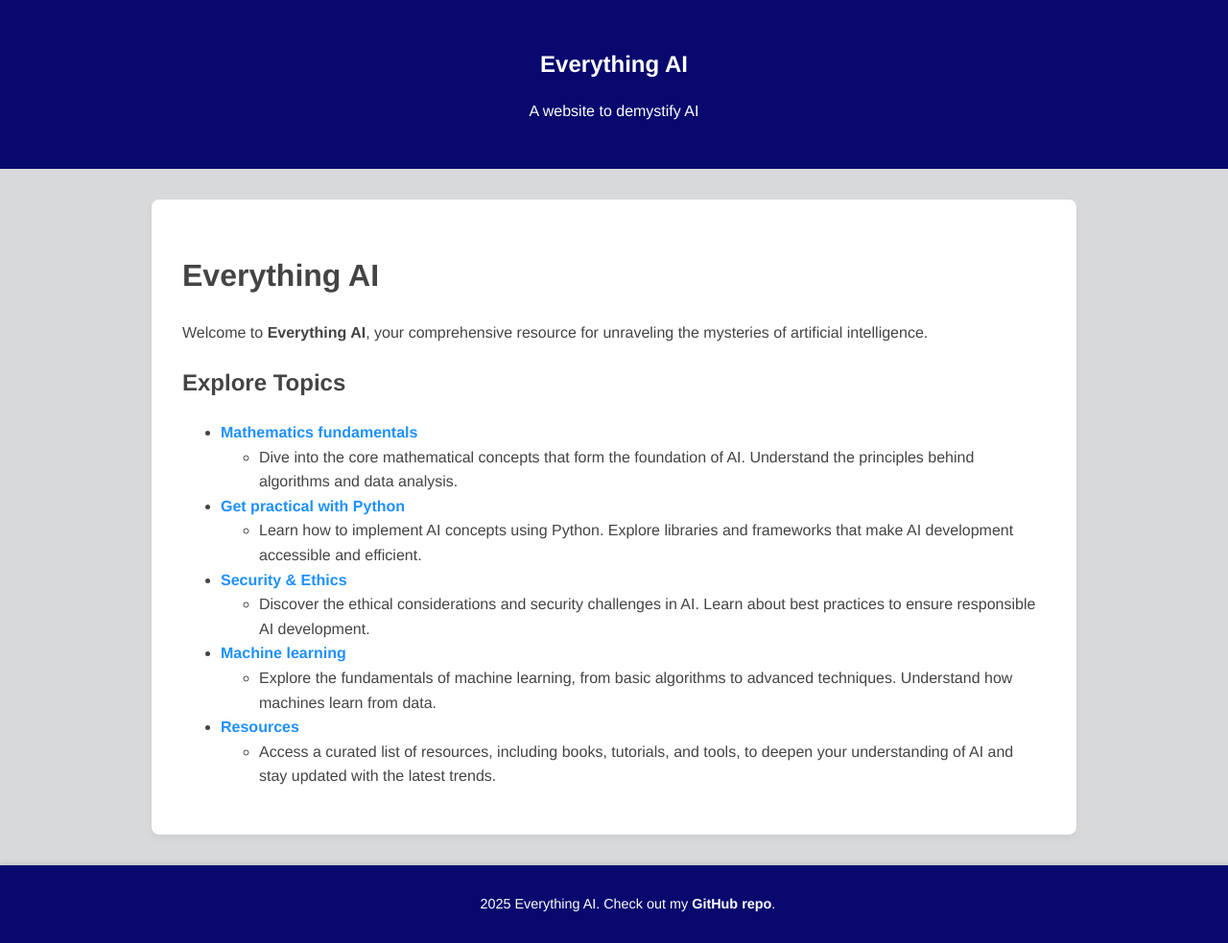
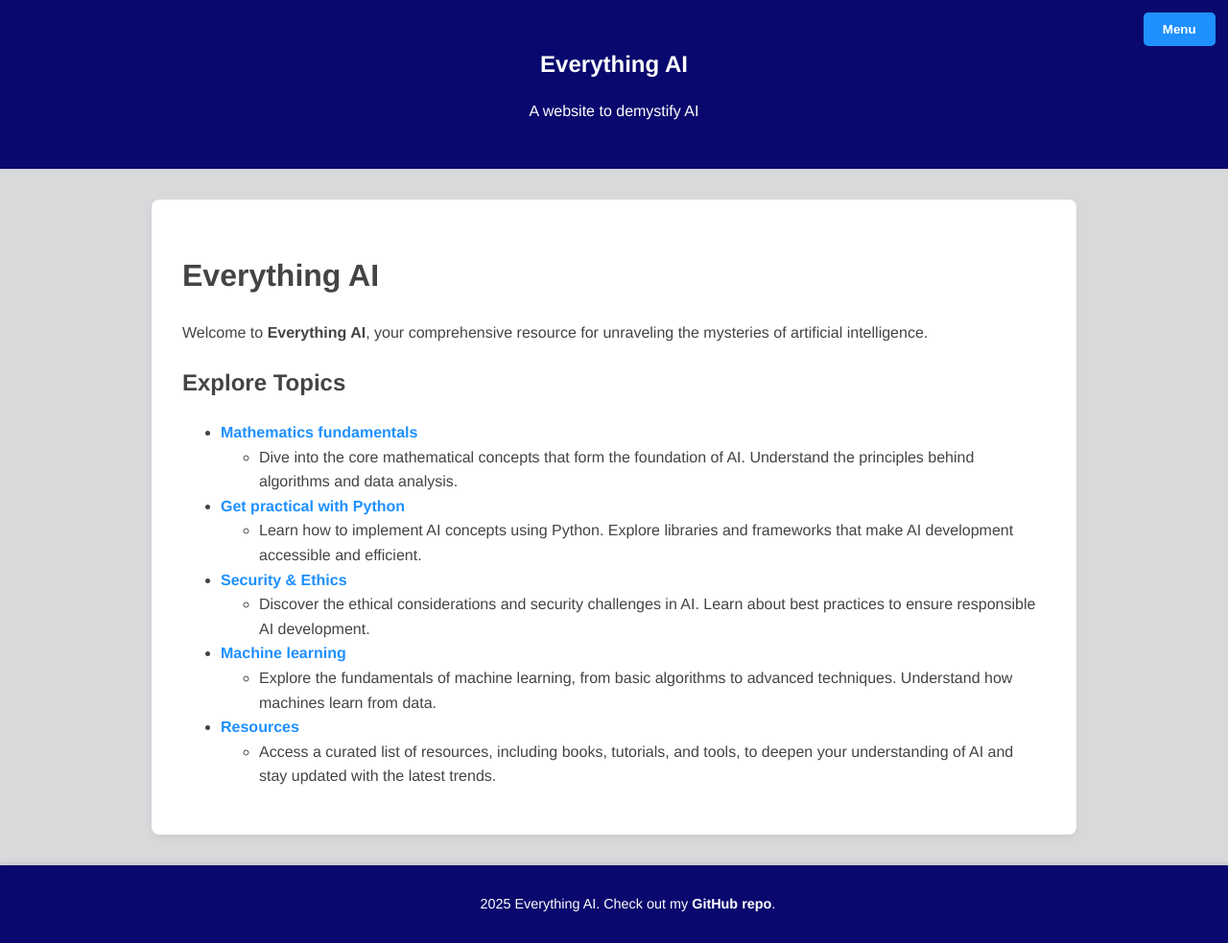
Before and after one commit to ai-paradox/ai-paradox.github.io, a Jekyll site: the page built from index.md, in a window 1280 px wide. Shown: the whole page at 96% size. Built offline with Jekyll 4.4.1, drawn with Linux system fonts in a browser that asks for light colours.

Commit message:
Updated home button and added menu to main page

```diff
--- a/_layouts/content.html
+++ b/_layouts/content.html
@@ -8,7 +8,7 @@
 </head>
 <body>
     <header>
-        <a href="/" class="home-button">Home</a>
+        <button class="home-button" onclick="navigateToHome()">Home</button>
         <button class="menu-button">Menu</button>
         <nav class="nav-menu">
             <ul>
--- a/_layouts/default.html
+++ b/_layouts/default.html
@@ -8,6 +8,17 @@
 </head>
 <body>
     <header>
+        <button class="menu-button">Menu</button>
+        <nav class="nav-menu">
+            <ul>
+                <li><a href="/">Home</a></li>
+                <li><a href="/machine_learning.html">Machine learning</a></li>
+                <li><a href="/mathematics.html">Mathematics fundamentals</a></li>
+                <li><a href="/python.html">Get practical with Python</a></li>
+                <li><a href="/resources.html">Resources</a></li>
+                <li><a href="/security.html">Security & Ethics</a></li>
+            </ul>
+        </nav>
         <h1>{{ site.title }}</h1>
         <p>{{ site.description }}</p>
     </header>
--- a/script.js
+++ b/script.js
@@ -14,3 +14,7 @@
         }
     });
 });
+
+function navigateToHome() {
+    window.location.href = '/';
+}
```
